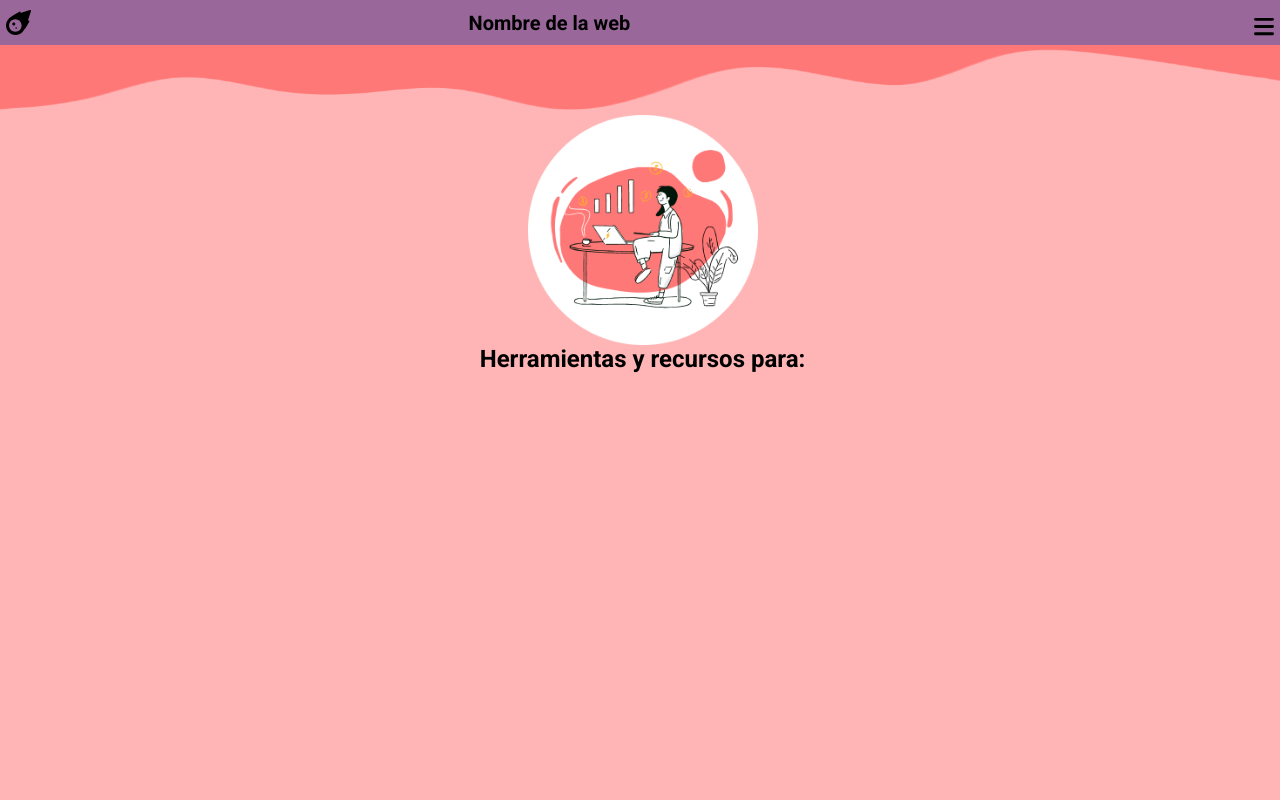
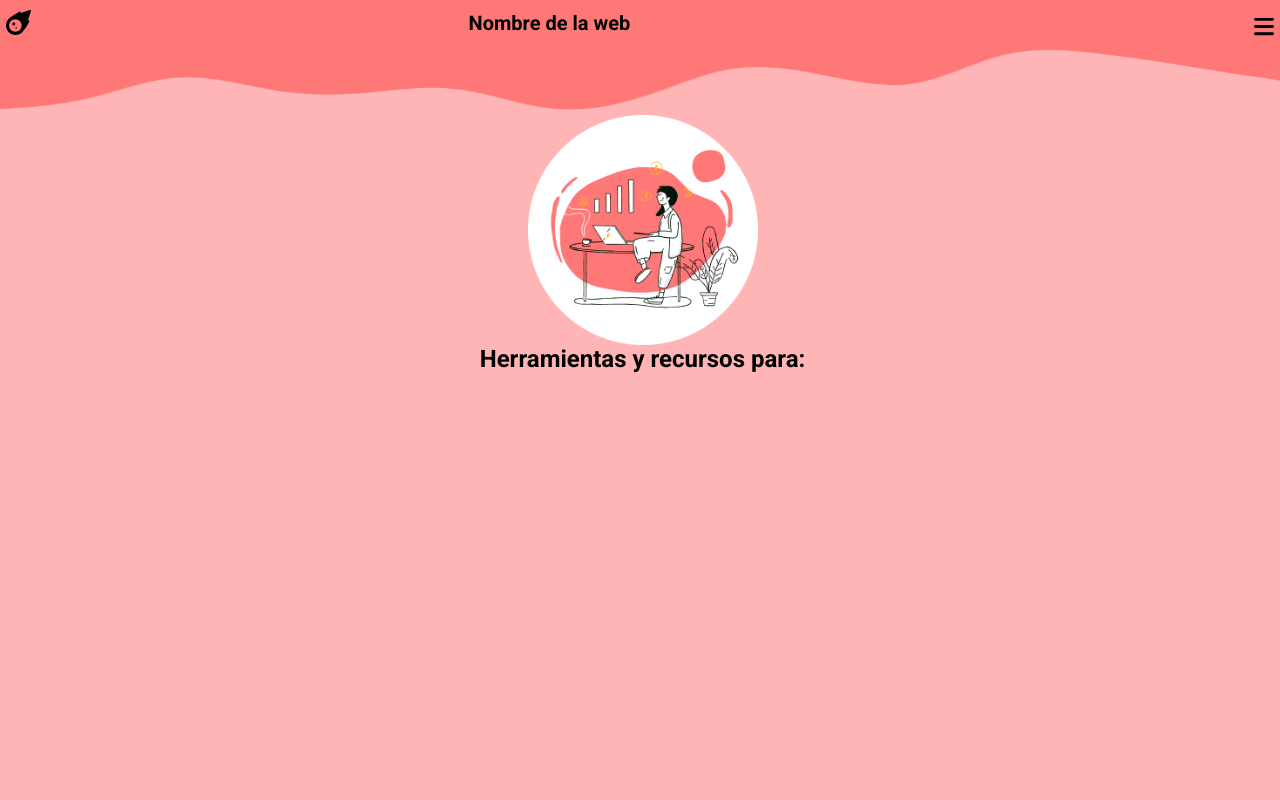
Before and after one commit to creator-krixus/hackatonFrontend, a React (Create React App) app: page /emocional in a window 1280 px wide. Shown: the top 800 px of the page. Built offline with nearby package versions, Linux system fonts and the light colour scheme.

Commit message:
Feature: Color header dinamico

```diff
--- a/src/components/footer/Footer.jsx
+++ b/src/components/footer/Footer.jsx
@@ -2,7 +2,7 @@ import React from 'react'
 import {FontAwesomeIcon} from '@fortawesome/react-fontawesome';
 import {faEnvelope, faPhone, faMapMarked} from '@fortawesome/free-solid-svg-icons'
 import {faFacebook, faTwitter, faInstagram, faLinkedin} from '@fortawesome/free-brands-svg-icons'
-import { Link } from 'react-router-dom';
+import { Link, useLocation } from 'react-router-dom';
 import "./footer.css"
 
 
@@ -11,9 +11,21 @@ export default function Footer() {
   const date = new Date();
   const year = date.getFullYear();
 
+  const location = useLocation();
+  const ruta = location.pathname
+  const idRuta = ruta.substring(1,20)
+  let color = {}
+
+  if(idRuta === 'emocional'){
+      color = {background: '#FF7878'}
+  }
+  if(idRuta === 'financiero'){
+      color = {background: '#507445'}
+  }
+
     return (
   <div>
-      <div className="footer-distributed">
+      <div className="footer-distributed" style={color}>
             <div className="footer-left">
                 <h3 className="h3-footer">Company<span className="span">name</span></h3>
                 <p className="footer-links">
--- a/src/components/header/Header.jsx
+++ b/src/components/header/Header.jsx
@@ -1,13 +1,26 @@
 import React from 'react';
 import menu from '../../assets/icons/bars-solid.svg';
 import icon from '../../assets/icons/meteor-solid.svg';
-import { Link } from 'react-router-dom';
+import { Link, useLocation } from 'react-router-dom';
 import './Header.css'
 
 export default function Header() {
+
+    const location = useLocation();
+    const ruta = location.pathname
+    const idRuta = ruta.substring(1,20)
+    let color = {}
+
+    if(idRuta === 'emocional'){
+        color = {background: '#FF7878'}
+    }
+    if(idRuta === 'financiero'){
+        color = {background: '#507445'}
+    }
+
     return (
         <div>
-            <nav className="navbar">
+            <nav className="navbar" style={color}>
             <div className="navbar-logo">
                 <Link to="/"><img src={icon} alt="Logo" className="navbar-logo"/>
                 </Link>
```
